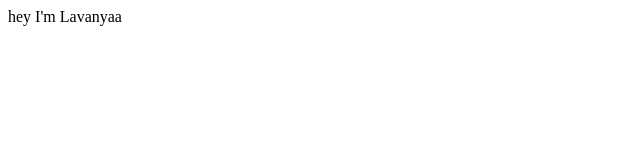
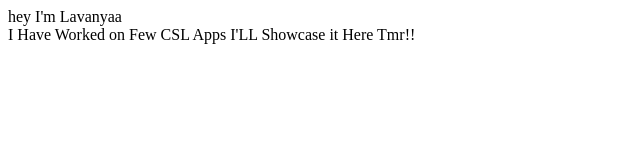
Before and after one commit to Lavanyabts/lavanya-student-site, a plain HTML site: page index.html in a window 1280 px wide. Shown: the whole page, without its empty margins (0-640 px from the left). Drawn offline with Linux system fonts and the light colour scheme.

Commit message:
update details of project

```diff
--- a/index.html
+++ b/index.html
@@ -9,6 +9,6 @@
 <body>
     hey I'm Lavanyaa <br>
 
-
+    I Have Worked on Few CSL Apps I'LL Showcase it Here Tmr!!
 </body>
 </html>
```
